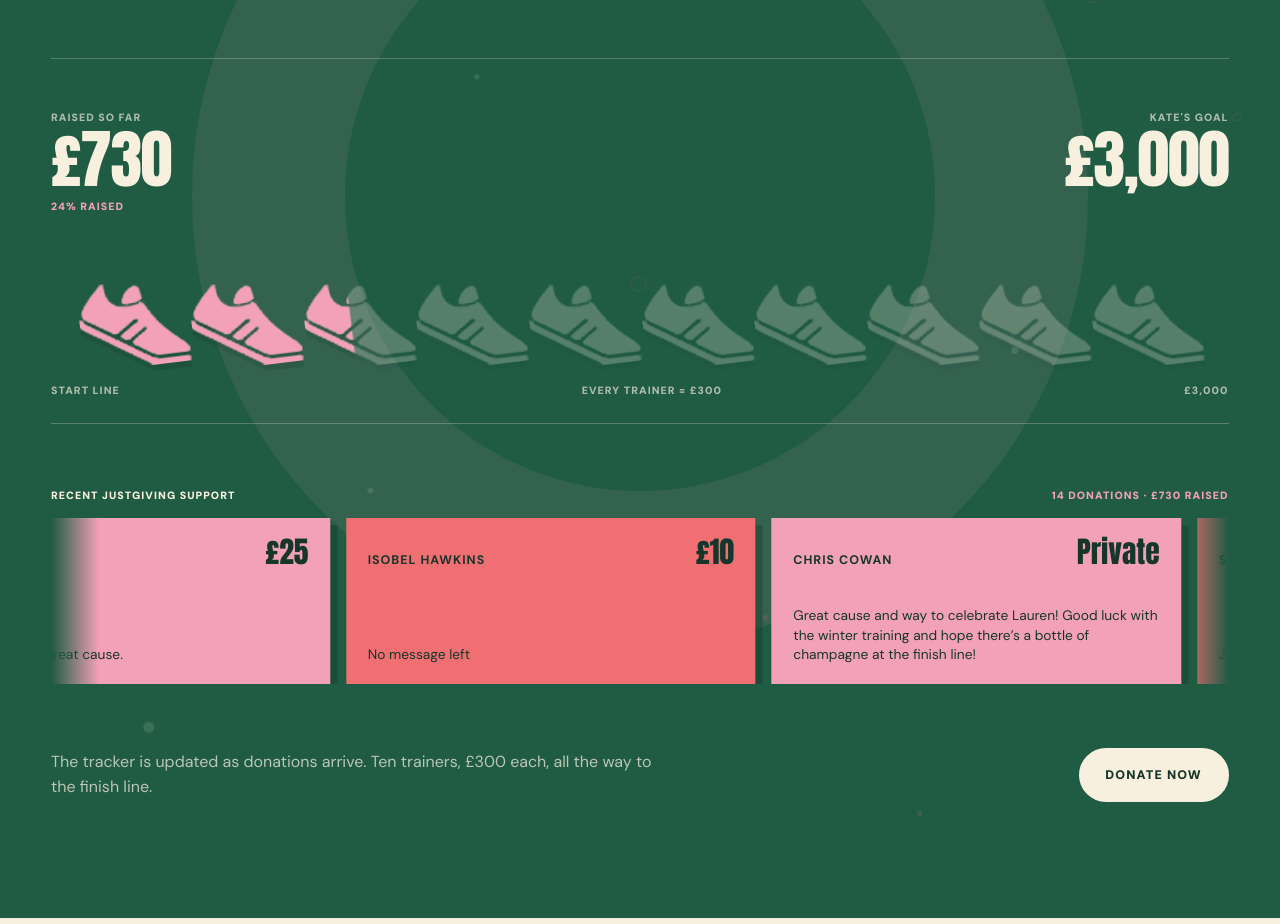
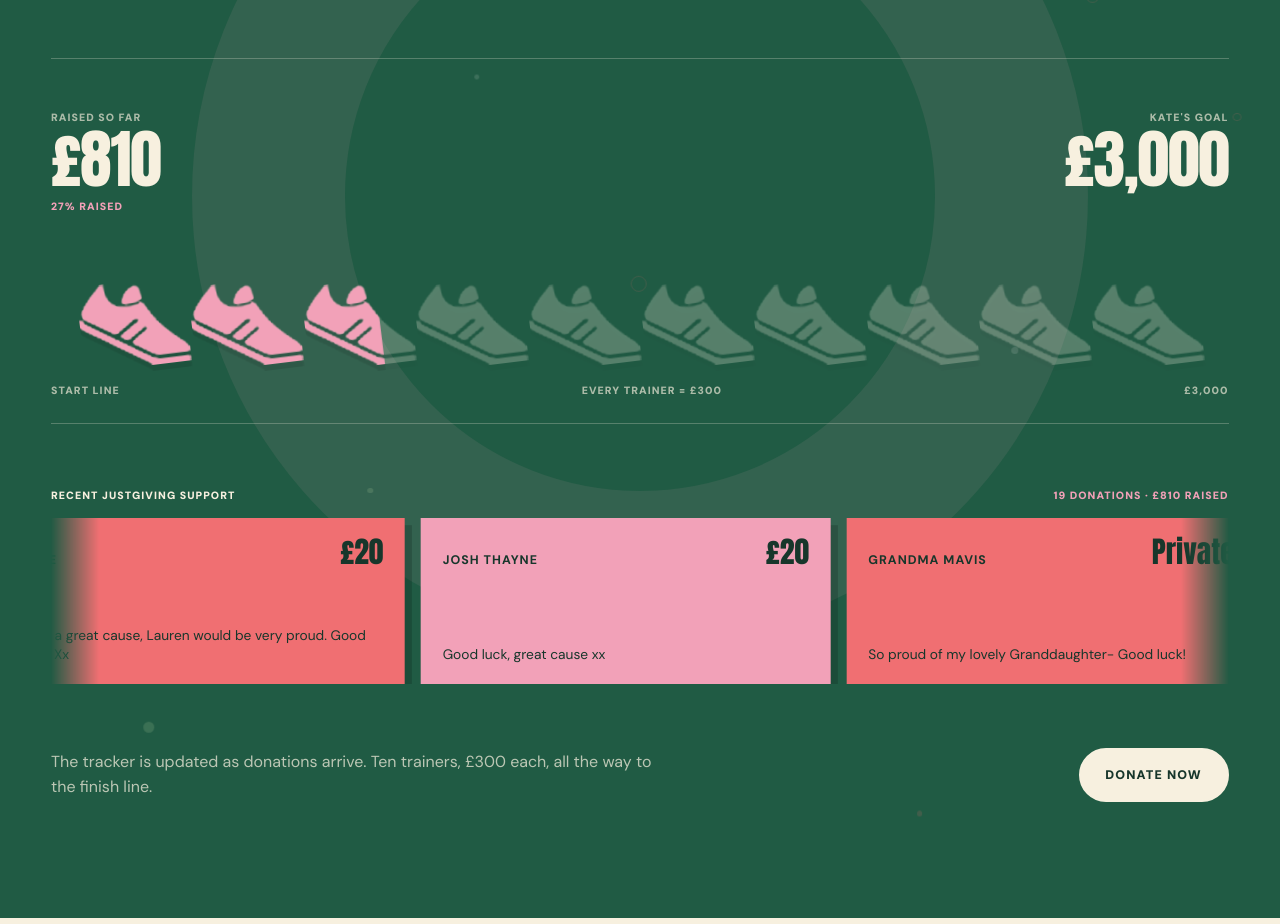
Before and after one commit to ryanmullenuk/Kate-Marathon-2027, a Next.js app: page / in a window 1280 px wide. Shown: the part 6720-7644 px from the top of the page. Built offline with nearby package versions, Linux system fonts and the light colour scheme.

Commit message:
Update fundraiser total to £810 and add supporter messages

```diff
--- a/app/page.tsx
+++ b/app/page.tsx
@@ -7,10 +7,35 @@ import { marathonRoute } from "./marathon-route";
 const DONATION_URL =
   "https://www.justgiving.com/page/kateruns27";
 const FUNDRAISING_TARGET = 3000;
-const AMOUNT_RAISED: number = 730;
+const AMOUNT_RAISED: number = 810;
 const TRAINER_COUNT = 10;
 
 const SUPPORTER_MESSAGES = [
+  {
+    name: "Laura Baker",
+    amount: "£10",
+    message: "Go girl 💪 you got this!! Xx",
+  },
+  {
+    name: "James C",
+    amount: "£20",
+    message: "All the best Kate 👍",
+  },
+  {
+    name: "Alice bell",
+    amount: "£10",
+    message: "Good luck, you will smash it!! Xx",
+  },
+  {
+    name: "Sofie",
+    amount: "£20",
+    message: "What a great cause, Lauren would be very proud. Good Luck! Xx",
+  },
+  {
+    name: "Josh Thayne",
+    amount: "£20",
+    message: "Good luck, great cause xx",
+  },
   {
     name: "Grandma Mavis",
     amount: "Private",
```
